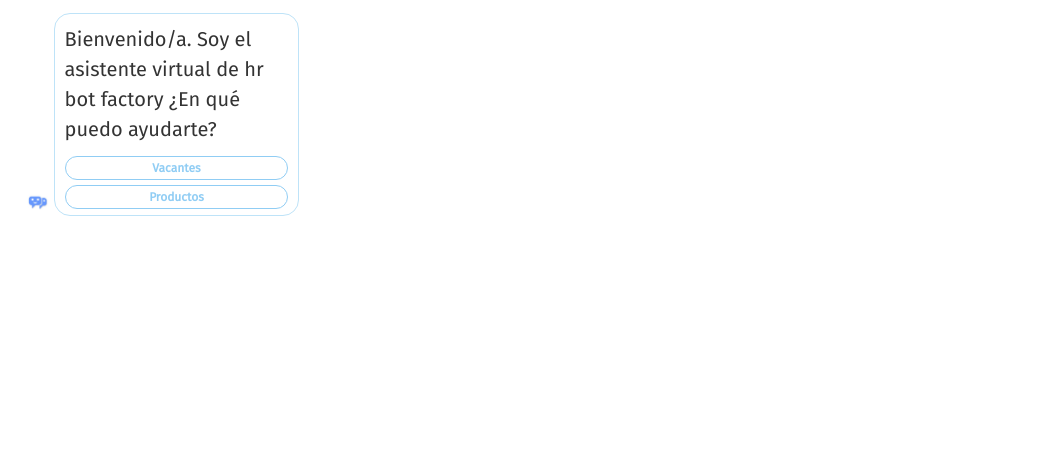
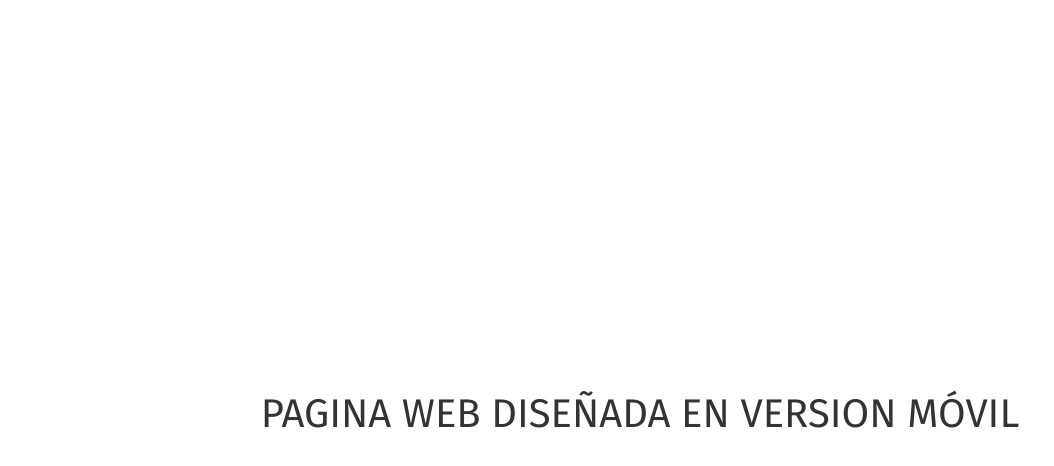
Before and after one commit to Jesus-Navas/chatbot-challenge, a Next.js app: page / in a window 1280 px wide. Shown: the top 466 px of the page, without its empty margins (0-1054 px from the left). Built offline with nearby package versions, Linux system fonts and the light colour scheme.

Commit message:
carousel fixed

```diff
--- a/src/ui/components/Chat/Chat.jsx
+++ b/src/ui/components/Chat/Chat.jsx
@@ -28,15 +28,35 @@
     }
 
     return (
+        <>
             <Box
                 as='section'
                 position={"relative"}
+                display={["block", "none"]}
             >
                 <Header isOnline />
                 <Conversation messageList={chat} handleOption={handleClick} />
                 <MessageInput messageRef={messageRef} handleInput={handleInput} />
             </Box>
+
+            <Box
+                as='section'
+                position={"relative"}
+                display={["none", "block"]}
+                height={"100vh"}
+            >
+                <Text
+                    as="h1"
+                    textAlign={"center"}
+                    mt={"30%"}
+                    fontSize={"40px"}
+                    fontWeight={"400"}
+                >
+                    PAGINA WEB DISEÑADA EN VERSION MÓVIL
+                </Text>
+
+            </Box>
+        </>
     )
 }
-
 export default Chat
```
Also changed, not shown: 1 other file (tests, documents, lock files or other folders). Lines whose indentation alone changed are shown as unchanged.
